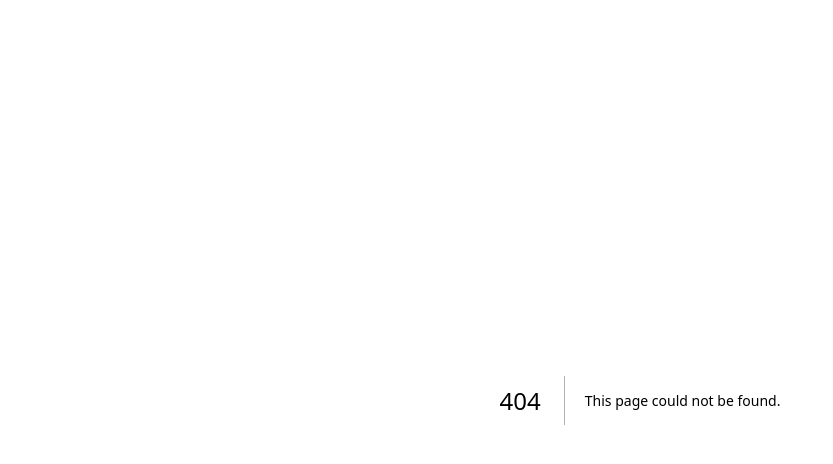
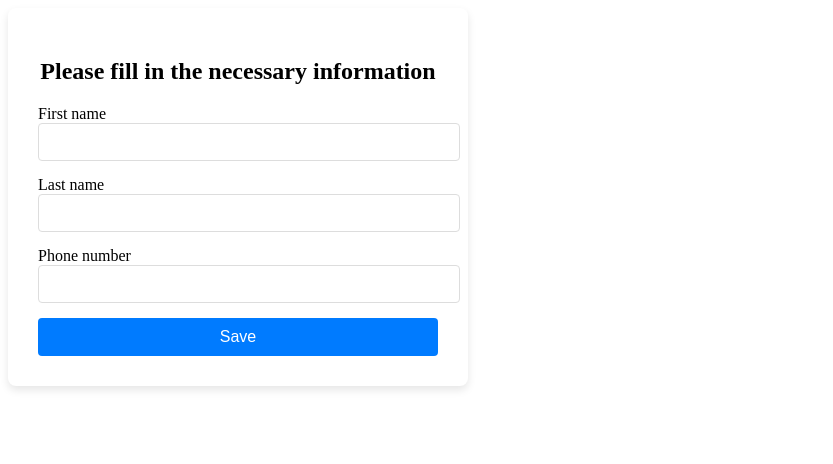
Before and after one commit to Paul-PIA/simr-frontend, a Next.js app: page /inscription in a window 1280 px wide. Before the commit this address had no page. Shown: the top 464 px of the page, without its empty margins (0-833 px from the left). Built offline with nearby package versions, Linux system fonts and the light colour scheme.

Commit message:
Ajout du token pour l'inscription

```diff
--- a/package.json
+++ b/package.json
@@ -13,10 +13,12 @@
     "@fortawesome/fontawesome-free": "^6.6.0",
     "@fortawesome/free-brands-svg-icons": "^6.6.0",
     "@fortawesome/react-fontawesome": "^0.2.2",
+    "@types/jwt-decode": "^3.1.0",
     "antd": "^5.20.3",
     "axios": "^1.7.7",
     "fs": "^0.0.1-security",
     "jsdom": "^25.0.0",
+    "jwt-decode": "^4.0.0",
     "net": "^1.0.2",
     "next": "^14.2.7",
     "react": "^18.3.1",
--- /dev/null
+++ b/pages/inscription.js
@@ -0,0 +1,89 @@
+// Cette page sert pour un utilisateur qui s'est déjà enregistré sur le site: ici, il remplit ses informations personnelles
+
+import React, { useState } from "react";
+import { apiClient } from "../services/api";
+import {jwtDecode} from 'jwt-decode';
+import {getToken} from "../services/jwt";
+export default function inscription() {
+  return (
+    <div>
+      <div className="inscription-form">
+        <h2>Please fill in the necessary information</h2>
+        <form
+  name="inscription"
+  onSubmit={(e) => {
+    e.preventDefault();
+    const token=getToken();
+    const decoded=jwtDecode(token);
+    const id=decoded.user_id;
+    apiClient({
+      method: 'PATCH/PUT',
+      path: `/api/user/${id}`,
+      data: {
+        tel:document.forms.inscription.tel.value,
+        first_name:document.forms.inscription.first.value,
+        last_name:document.forms.inscription.last.value,
+      }
+    });
+  }}
+>
+          <label>
+            First name&nbsp;&nbsp;
+            <input type="text"
+            name="first"
+            required/>
+          </label>
+          <label>
+            Last name&nbsp;&nbsp;
+            <input type="text"
+            name="last"
+            required/>
+          </label>
+          <label>
+            Phone number&nbsp;&nbsp;
+            <input type="tel"
+            name="tel"
+            required/>
+          </label>
+          <button type="submit">Save</button>
+        </form>
+
+      </div>
+      <style jsx="true">{`
+        .inscription-form {
+          display: flex;
+          flex-direction: column;
+          align-items: center;
+          padding: 30px;
+          background-color: white;
+          border-radius: 8px;
+          box-shadow: 0 4px 8px rgba(0, 0, 0, 0.1);
+          width: 400px;
+          max-width: 90%;
+        }
+        .inscription-form input {
+          width: 100%;
+          padding: 10px;
+          margin-bottom: 15px;
+          border: 1px solid #ddd;
+          border-radius: 4px;
+          font-size: 14px;
+        }
+        .inscription-form button {
+          width: 100%;
+          padding: 10px;
+          background-color: #007bff;
+          color: white;
+          border: none;
+          border-radius: 4px;
+          font-size: 16px;
+          cursor: pointer;
+          transition: background-color 0.3s ease;
+        }
+        .inscription-form button:hover {
+          background-color: #0056b3;
+        }
+      `}</style>
+    </div>
+  );
+}
```
Also changed, not shown: 1 other file (tests, documents, lock files or other folders).
